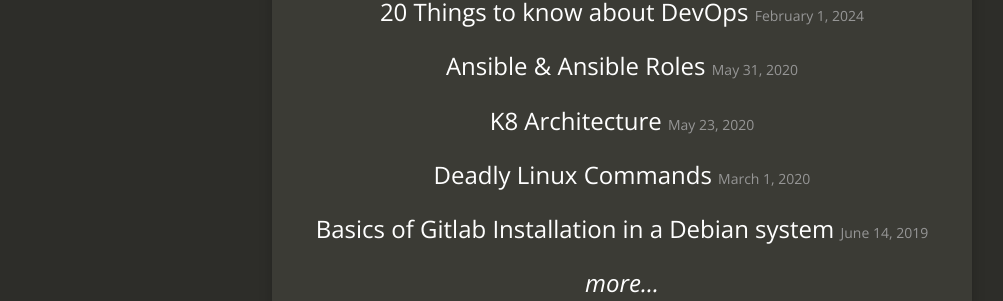
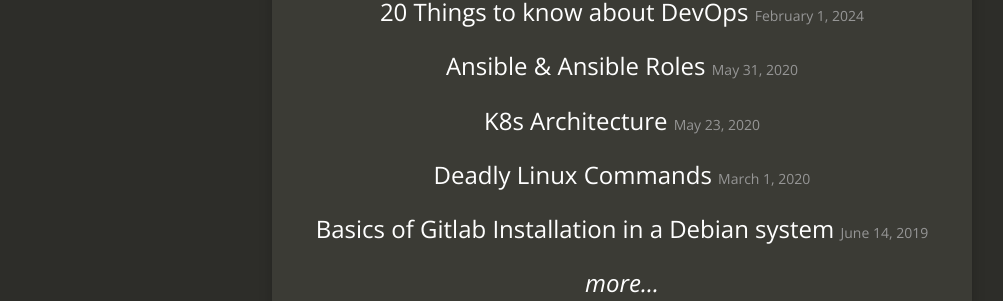
Before and after one commit to Manas-kashyap/Manas-kashyap.github.io, a Jekyll site: the page built from index.html, in a window 1280 px wide. Shown: the part 753-1054 px from the top of the page, without its empty margins (18-1021 px from the left). Built offline with Jekyll 4.4.1, drawn with Linux system fonts in a browser that asks for light colours; nearby versions of some CDN libraries; part of the change alters nothing that is shown.

Commit message:
older blogs modified

```diff
--- a/_posts/2020-05-23-Kubernetes-Architecture.md
+++ b/_posts/2020-05-23-Kubernetes-Architecture.md
@@ -1,6 +1,6 @@
 ---
 layout:     post
-title:      K8 Architecture
+title:      K8s Architecture
 date:       2020-05-23 12:00:00
 author:     Manas kashyap
 summary:    Kubernetes Architecture
@@ -11,7 +11,7 @@ tags:
  - Open source
  - Devops
  - Kubernetes
- - K8
+ - K8s
 ---
 In this blog i am just pointing my learning about K8 architecture..
 
@@ -31,7 +31,7 @@ In this blog i am just pointing my learning about K8 architecture..
 
 **Kube-Controller-Manager:** It is generally responsible for handling the cluster level function such as replication controller. Whenever the desired state of the cluster changes it is written to Etcd and then the controller manager tries to bring up the cluster in the desired state.
 
-![Showing How a Kubernetes Master Node is Built Up](https://kublr.com/wp-content/uploads/2017/09/Screen-Shot-2019-09-06-at-11.43.45-AM.png)
+<!-- ![Showing How a Kubernetes Master Node is Built Up](https://kublr.com/wp-content/uploads/2017/09/Screen-Shot-2019-09-06-at-11.43.45-AM.png) -->
 
 ## Minion Node Architecture (**Kubernetes Worker Nodes**)
 
@@ -43,19 +43,19 @@ In this blog i am just pointing my learning about K8 architecture..
 
 **Flannel**: It is an overlay network that works on assigning  a range of subnet address. It is used to assign IPs to each pods running in the cluster and to make the  pod-to-pod  and pod-to-services communications.
 
-![The Process of Kubernetes Nodes and Pods](https://kublr.com/wp-content/uploads/2017/09/Screen-Shot-2019-09-06-at-11.43.58-AM.png)
+<!-- ![The Process of Kubernetes Nodes and Pods](https://kublr.com/wp-content/uploads/2017/09/Screen-Shot-2019-09-06-at-11.43.58-AM.png) -->
 
 ### FAQs
 
-#### What is Kubernetes used for?
+#### <u>What is Kubernetes used for?</u>
 
 Kubernetes keeps track of your container applications that are deployed into the cloud. It restarts orphaned containers, shuts down containers when they’re not being used, and automatically provisions resources like memory, storage, and CPU when necessary.
 
-#### How does Kubernetes work with Docker?
+#### <u>How does Kubernetes work with Docker?</u>
 
 Actually, Kubernetes supports several base container engines, and Docker is just one of them. The two technologies work great together, since Docker containers are an efficient way to distribute packaged applications, and Kubernetes is designed to coordinate and schedule those applications.
 
-#### **What are different Container Engines supported by Kubernetes ?**
+#### <u>**What are different Container Engines supported by Kubernetes ?**</u>
 
 Kubernetes supports several container runtimes: [Docker](https://docs.docker.com/engine/), [containerd](https://containerd.io/docs/), [CRI-O](https://cri-o.io/#what-is-cri-o), and any implementation of the [Kubernetes CRI (Container Runtime Interface)](https://github.com/kubernetes/community/blob/master/contributors/devel/sig-node/container-runtime-interface.md).
 
```
Also changed, not shown: 15 other files.
